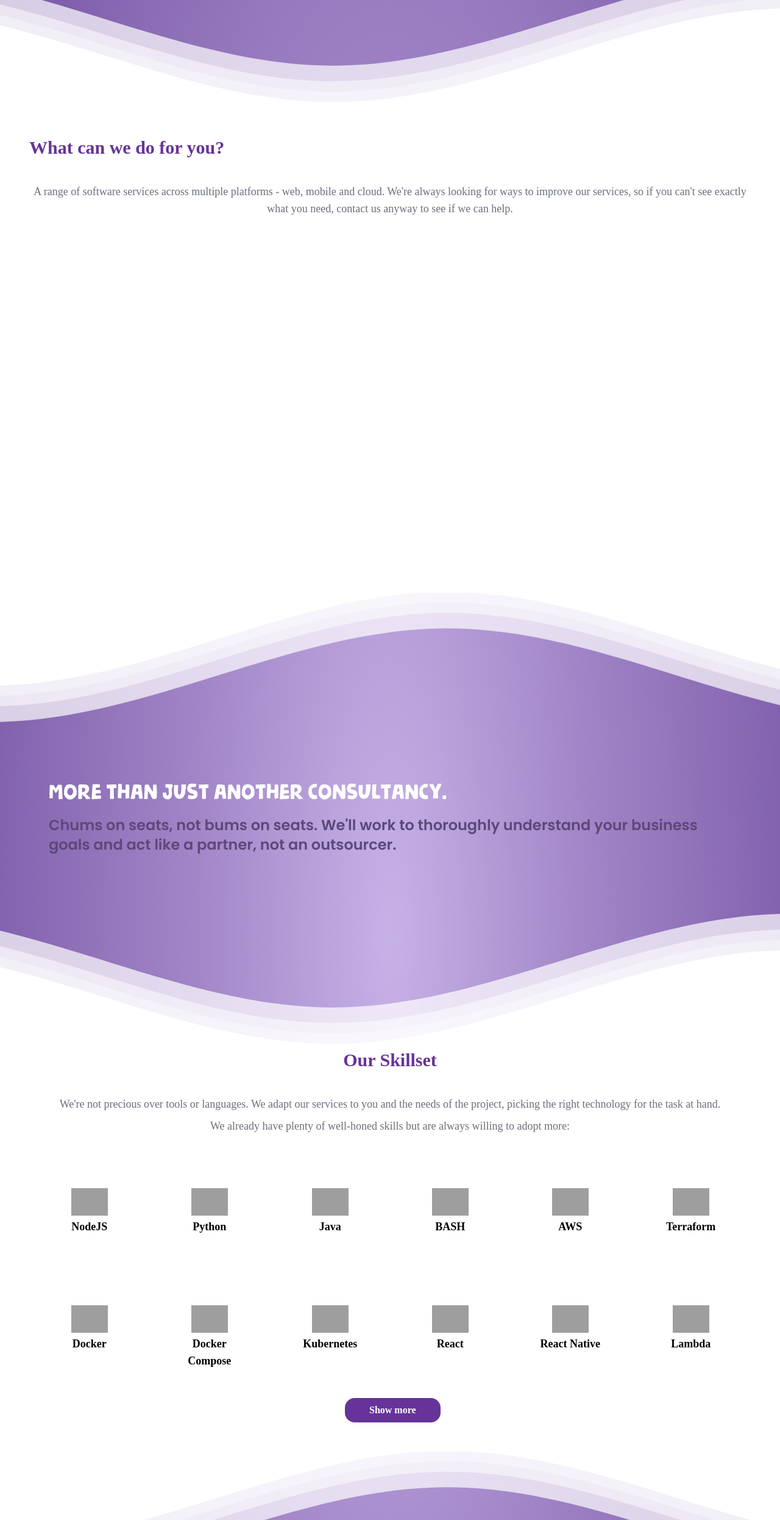
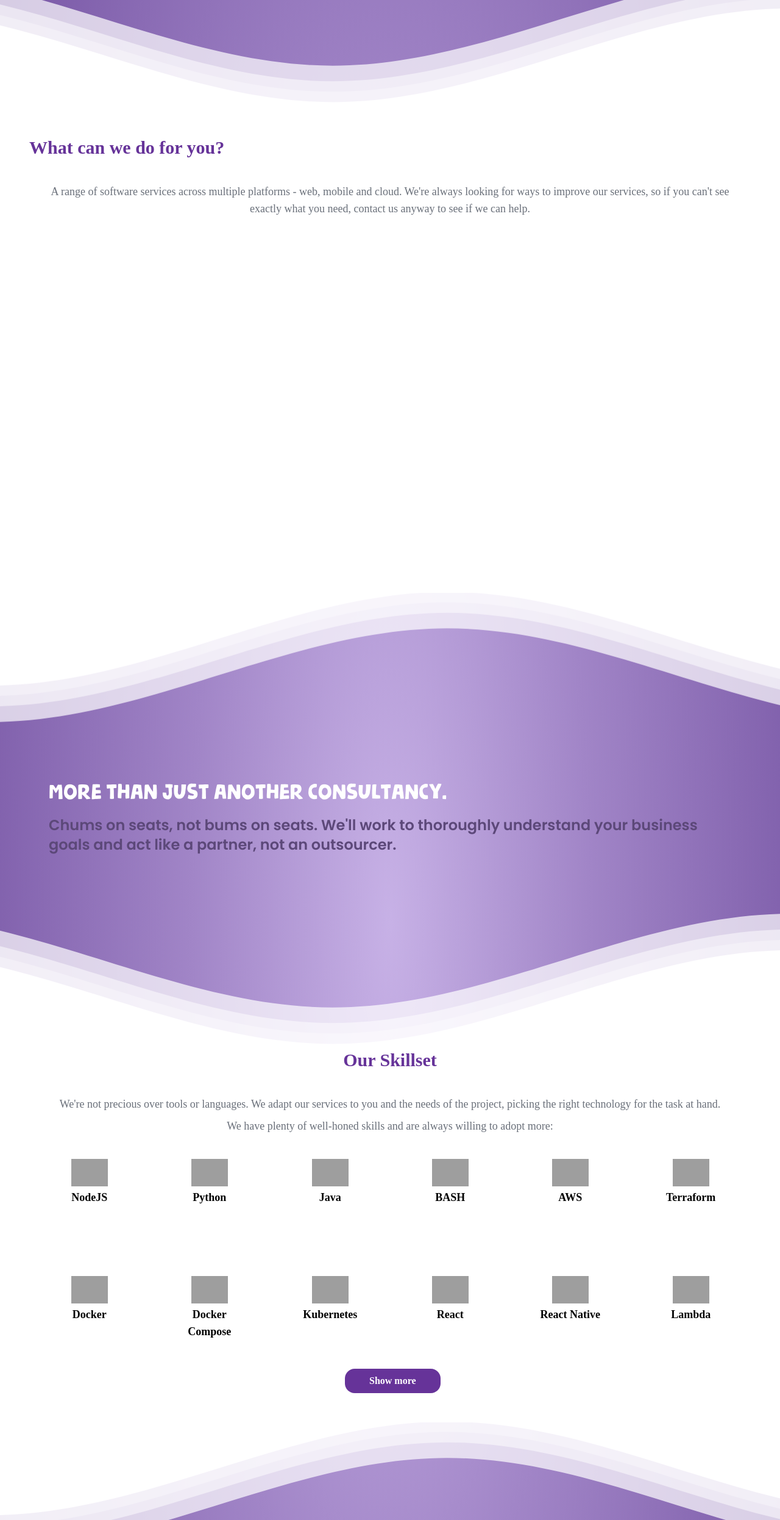
Before and after one commit to ThirdPigSoftware/thirdpigsoftware.github.io, a Next.js app: page / in a window 1280 px wide. Shown: the part 911-3403 px from the top of the page at 61% size. Built offline with nearby package versions, Linux system fonts and the light colour scheme; grey boxes are pictures that could not be loaded; a web font is replaced by a local one.

Commit message:
Mobile tweaks

```diff
--- a/components/sections/OurSkillSet.js
+++ b/components/sections/OurSkillSet.js
@@ -7,18 +7,18 @@ export const OurSkillSet = () => {
   const [showAll, setShowAll] = React.useState(false)
   return (
     <div id='skillset' className='text-black flex flex-col items-center'>
-      <div className='text-prose'>
+      <div className='mx-2 text-prose'>
         <p className='text-center p-10 pb-2 text-lg'>
           We're not precious over tools or languages. We adapt our services to
           you and the needs of the project, picking the right technology for the
           task at hand.
         </p>
         <p className='text-center text-lg'>
-          We already have plenty of well-honed skills but are always willing to
+          We have plenty of well-honed skills and are always willing to
           adopt more:
         </p>
       </div>
-      <div className='p-12 pb-0 flex flex-row flex-wrap justify-center items-center'>
+      <div className='pt-0 p-12 pb-0 flex flex-row flex-wrap justify-center items-center'>
         {techSkills
           .slice(0, showAll ? techSkills.length : 12)
           .map(techSkill => (
--- a/components/sections/WhatWeDo.js
+++ b/components/sections/WhatWeDo.js
@@ -52,7 +52,7 @@ export const WhatWeDo = () => {
 
   return (
     <div className='w-full'>
-      <p className='text-center text-lg text-prose px-12 pb-10'>A range of software services across multiple platforms - web, mobile and cloud. We're always looking for ways to improve our services, so if you can't see exactly what you need, contact us anyway to see if we can help.</p>
+      <p className='text-center text-lg text-prose mx-2 px-12 pb-10'>A range of software services across multiple platforms - web, mobile and cloud. We're always looking for ways to improve our services, so if you can't see exactly what you need, contact us anyway to see if we can help.</p>
       <div className='grid lg:grid-cols-3 gap-4 items-center text-gray-700 dark:text-gray-100'>
         {whatWeDo.map((item, index) => (
           <div
```
